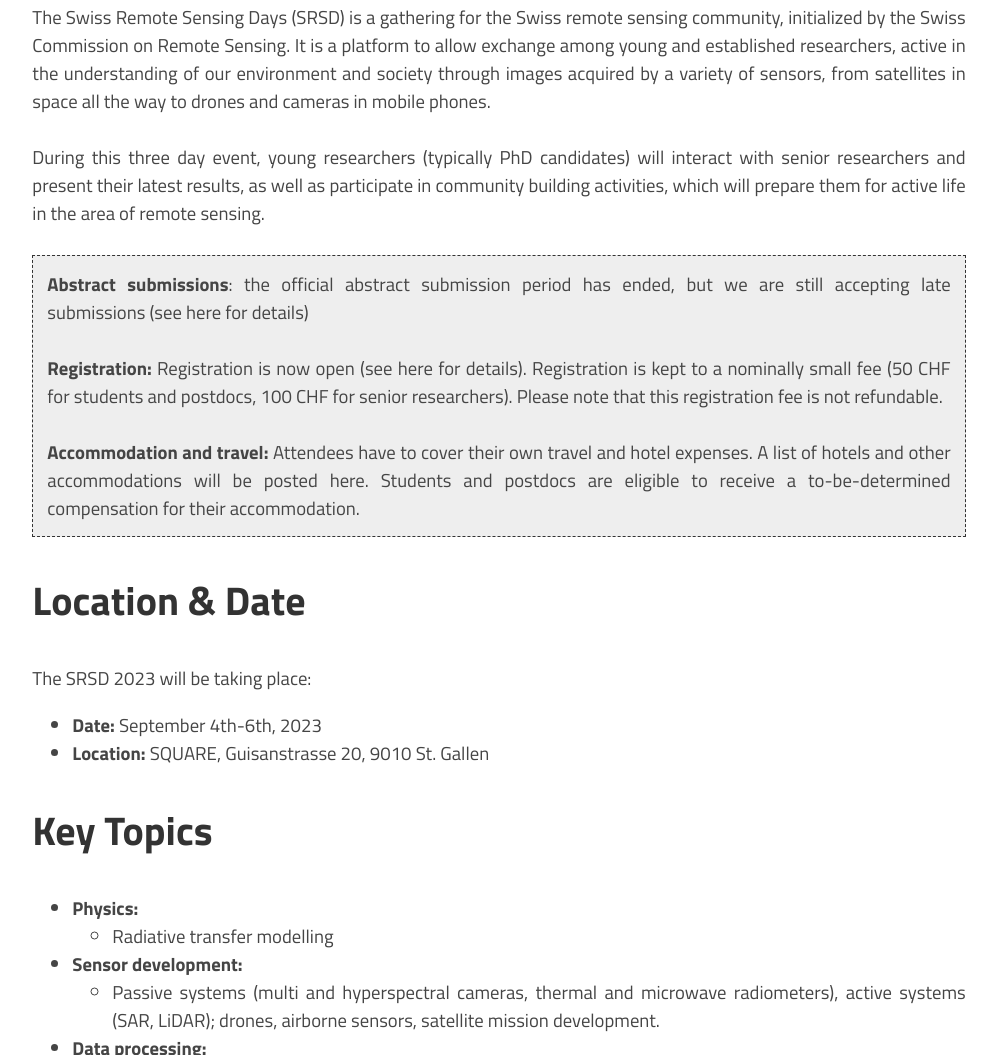
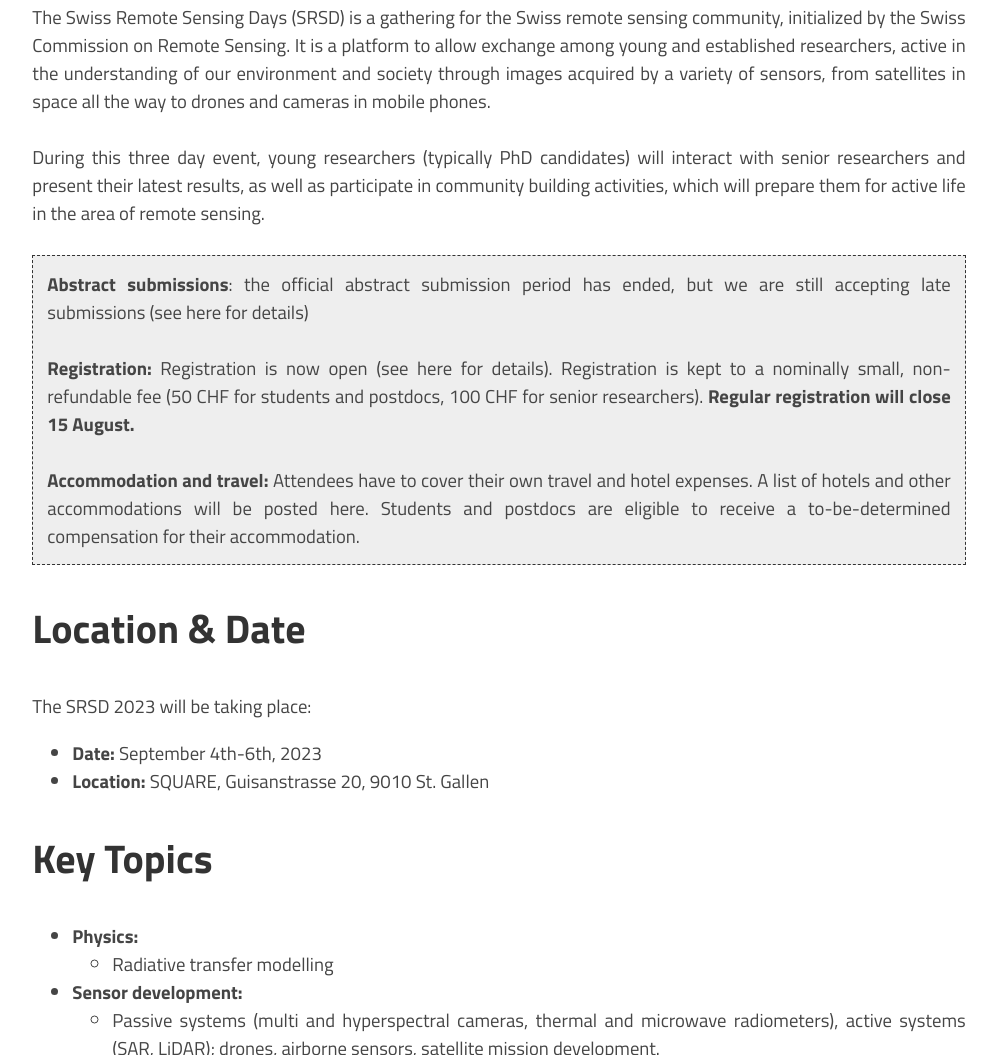
Before and after one commit to swiss-remote-sensing-days/swiss-remote-sensing-days.github.io, a plain HTML site: page index.html in a window 1280 px wide. Shown: the part 952-2007 px from the top of the page, without its empty margins (141-1138 px from the left). Drawn offline with Linux system fonts and the light colour scheme.

Commit message:
added registration deadline

```diff
--- a/index.html
+++ b/index.html
@@ -64,8 +64,7 @@
         <b>Abstract submissions</b>: the official abstract submission period has ended, but we are still accepting late submissions (see <a href="#abstract_submission">here</a> for details)
         <br><br>
         <b>Registration:</b>
-        Registration is now open (see <a href="#registration">here</a> for details). Registration is kept to a nominally small fee (50 CHF for students and postdocs, 100 CHF for senior researchers).
-        Please note that this registration fee is not refundable.
+        Registration is now open (see <a href="#registration">here</a> for details). Registration is kept to a nominally small, non-refundable fee (50 CHF for students and postdocs, 100 CHF for senior researchers). <b>Regular registration will close 15 August.</b>
         <br><br>
         <b>Accommodation and travel:</b> Attendees have to cover their own travel and hotel expenses. A list of hotels and other accommodations will be posted here. Students and postdocs are eligible to receive a to-be-determined compensation for their accommodation.
       </div>
```
